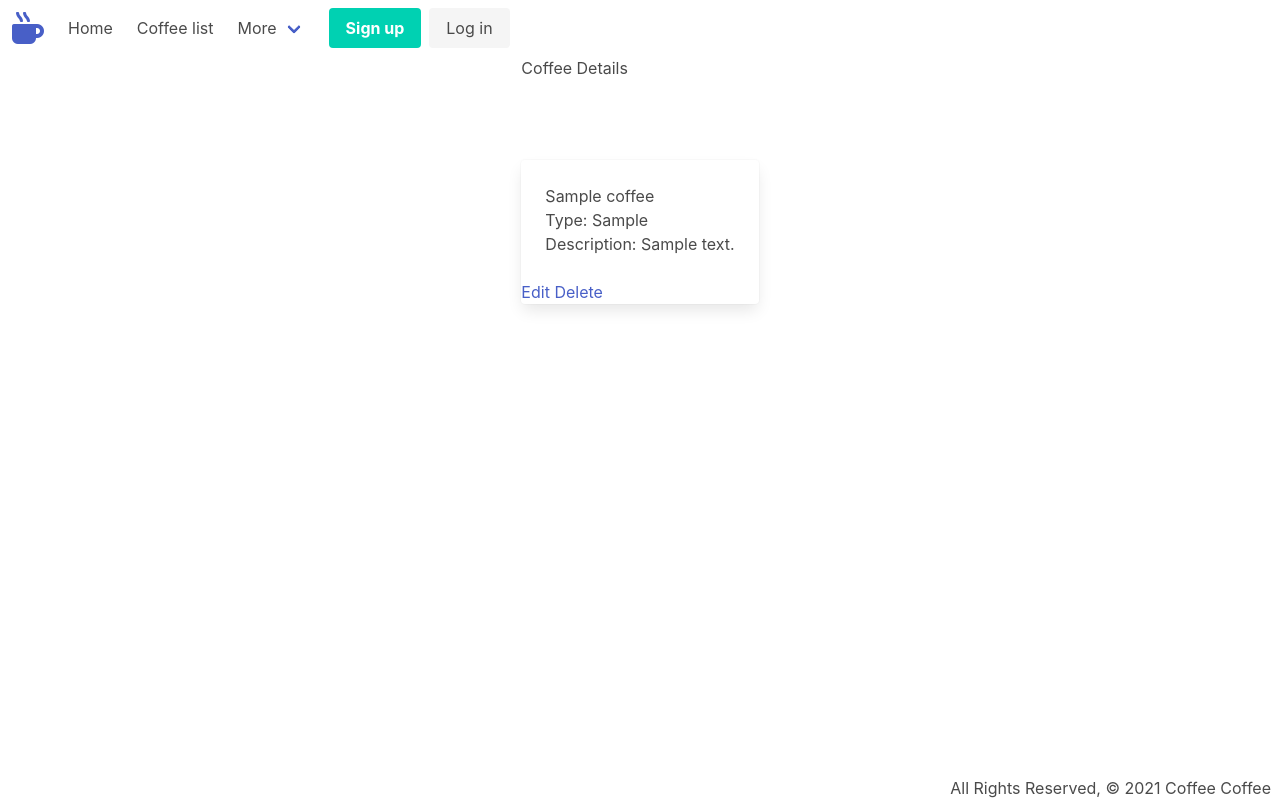
After one commit to Ckrcok/Coffee-Collector, a Django app: page /coffee/1/ in a window 1280 px wide. The commit adds this page. Run offline with Django 3.2, Linux system fonts and the light colour scheme; tables that the repository leaves empty hold one stand-in row (values such as "Sample post"); parts of the project's set-up code (start-up, migrations or seed data) failed here and were passed over.

Commit message:
Changed -  the base , urls, views Added - Details, Confirm delete, Form

```diff
--- a/main_app/templates/base.html
+++ b/main_app/templates/base.html
@@ -45,7 +45,7 @@
               Home
             </a>
 
-            <a href="http://localhost:8000/coffee" class="navbar-item">
+            <a href="{%url 'coffee'%}" class="navbar-item">
               Coffee list
             </a>
 
--- /dev/null
+++ b/main_app/templates/coffee/detail.html
@@ -0,0 +1,17 @@
+{% extends 'base.html' %} {% block content %}
+
+<h1>Coffee Details</h1>
+
+<div class="card">
+  <div class="card-content">
+    <span class="card-title">{{ coffee.name }}</span>
+    <p>Type: {{ coffee.type }}</p>
+    <p>Description: {{ coffee.description }}</p>
+  </div>
+  <div class="card-action">
+    <a href="{% url 'coffee_update' coffee.id %}">Edit</a>
+    <a href="{% url 'coffee_delete' coffee.id %}">Delete</a>
+  </div>
+</div>
+
+{% endblock %}
--- a/main_app/urls.py
+++ b/main_app/urls.py
@@ -5,5 +5,10 @@ urlpatterns = [
 
     path('', views.home, name='home'),
     path('about/', views.about, name='about'),
-    path('coffee/', views.coffee_index, name='coffee')
+    path('coffee/', views.coffee_index, name='index'),
+    path('coffee/<int:cat_id>/', views.coffees_detail, name='detail'),
+    path('coffee/create/', views.CoffeeCreate.as_view(), name='coffee_create'),
+    path('coffee/<int:pk>/update/', views.CoffeeUpdate.as_view(), name='coffee_update'),
+    path('coffee/<int:pk>/delete/', views.CoffeeDelete.as_view(), name='coffee_delete'),
+
 ]
--- a/main_app/views.py
+++ b/main_app/views.py
@@ -1,24 +1,31 @@
-from django.shortcuts import render
+from django.shortcuts import render, redirct
+from django.views.generic.edit import CreateView, UpdateView, DeleteView
 from django.http import HttpResponse
 from .models import Coffee
 
 
 
 
-class Coffee:
-  def __init__(self, name, breed, description):
-    self.name = name
-    self.type = type
-    self.description = description
-
-coffees = [
-  Coffee('Arabica Coffee', 'Arabica', ' is the most common (and certainly most heavily marketed) type of coffee in North America. That’s because it actually has a sweeter, more delicate flavor and the coffee itself tends to be less acidic.'),
-  Coffee('Robusta Coffee', 'Robusta', 'Robusta coffee beans are second on the list and the most popular in Europe, the Middle East and Africa. Its name does this bean justice, as it is known for its strong and often harsh flavor profile. Robusta coffees have extremely high levels of caffeine, which makes the plant far more resilient than the Arabica species.'),
-  Coffee('Liberica Coffee', 'Liberica', 'Liberica coffee beans are a rare treat. They’re grown in very specific climates with production being far too scarce for farmers to scale their operations to truly satisfy a global marketplace. Even still, the beans are considered a pleasant surprise. Many who’ve tried the coffee liken the aroma to fruit and flowers and describe the flavor as having a somewhat “woody” taste.')
-]
+# coffees = [
+#   Coffee('Arabica Coffee', 'Arabica', ' is the most common (and certainly most heavily marketed) type of coffee in North America. That’s because it actually has a sweeter, more delicate flavor and the coffee itself tends to be less acidic.'),
+#   Coffee('Robusta Coffee', 'Robusta', 'Robusta coffee beans are second on the list and the most popular in Europe, the Middle East and Africa. Its name does this bean justice, as it is known for its strong and often harsh flavor profile. Robusta coffees have extremely high levels of caffeine, which makes the plant far more resilient than the Arabica species.'),
+#   Coffee('Liberica Coffee', 'Liberica', 'Liberica coffee beans are a rare treat. They’re grown in very specific climates with production being far too scarce for farmers to scale their operations to truly satisfy a global marketplace. Even still, the beans are considered a pleasant surprise. Many who’ve tried the coffee liken the aroma to fruit and flowers and describe the flavor as having a somewhat “woody” taste.')
+# ]
 
 
 # Create your views here.
+class CoffeeCreate(CreateView):
+    model = Coffee
+    fields = '__all__'
+
+class CoffeeUpdate(UpdateView):
+    model = Coffee
+    fields = ['name', 'description', 'type']
+
+class CoffeeDelete(DeleteView):
+    model = Coffee
+    success_url ='/coffee/'
+
 def home(request):
     return render(request, 'base.html')
 
@@ -27,5 +34,9 @@ def about(request):
 
 
 def coffee_index(request):
-    coffees = Coffee.object.all()
+    coffees = Coffee.objects.all()
     return render(request,'coffees/index.html', {'coffees':coffees})
+
+def coffees_detail(request, cat_id):
+  coffee = Coffee.objects.get(id=cat_id)
+  return render(request, 'coffee/detail.html', { 'coffee': coffee })
```
Also changed, not shown: main_app/templates/main_app/coffee_confirm_delete.html (added), main_app/templates/main_app/coffee_form.html (added).
